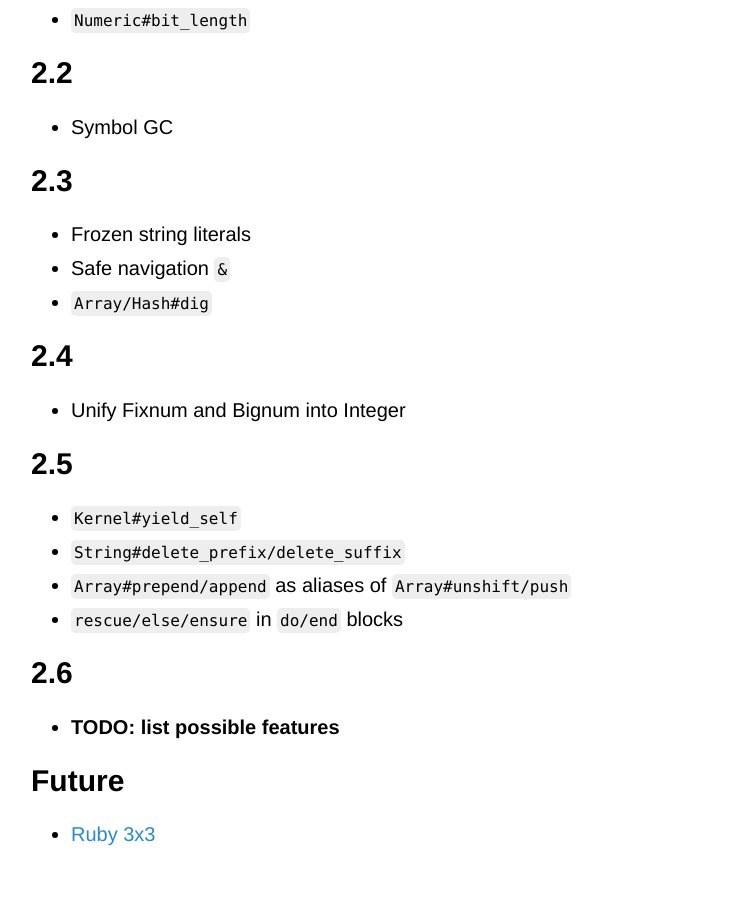
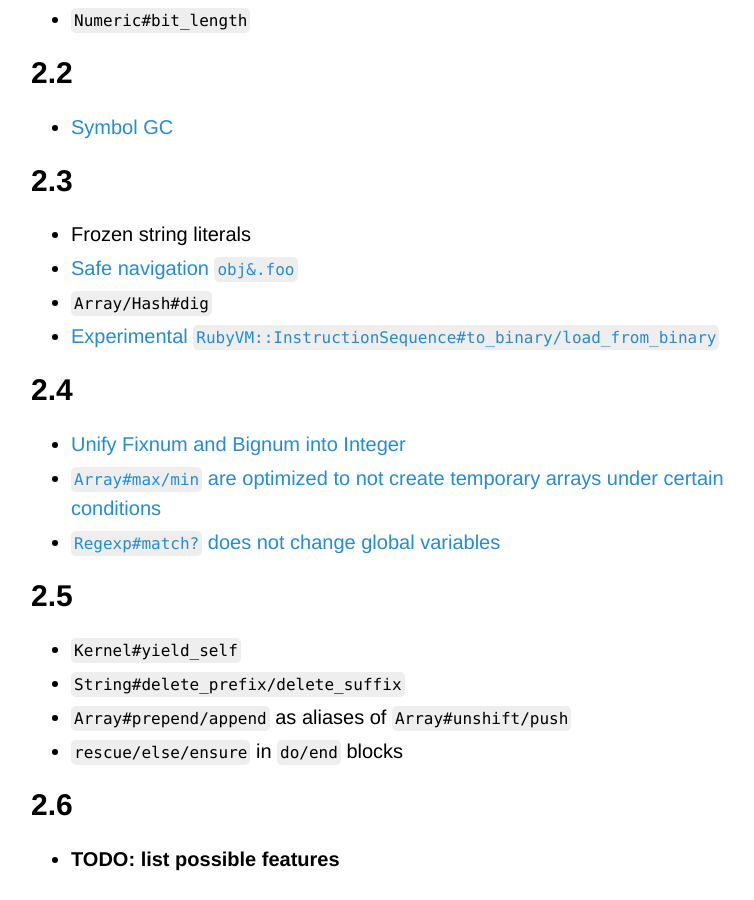
Before and after one commit to Maumagnaguagno/maumagnaguagno.github.io, a Jekyll site: the page built from ruby-versions.md, in a window 1280 px wide and 900 px high, scrolled down 1481 px. Shown: the whole window, without its empty margins (229-983 px from the left). Built offline with Jekyll 4.4.1, drawn with Linux system fonts in a browser that asks for light colours; our own code applies the rules of GitHub Pages for plain Markdown files; before the commit the page ends 2350 px from its top, so only the background shows below that.

Commit message:
Improve Ruby Versions

```diff
--- a/ruby-versions.md
+++ b/ruby-versions.md
@@ -48,15 +48,18 @@ This is a reminder of how Ruby evolved through time.
 - ``Numeric#bit_length``
 
 ## 2.2
-- Symbol GC
+- [Symbol GC](https://bugs.ruby-lang.org/issues/9634)
 
 ## 2.3
 - Frozen string literals
-- Safe navigation ``&``
+- [Safe navigation ``obj&.foo``](https://bugs.ruby-lang.org/issues/11537)
 - ``Array/Hash#dig``
+- [Experimental ``RubyVM::InstructionSequence#to_binary/load_from_binary``](https://bugs.ruby-lang.org/issues/11788)
 
 ## 2.4
-- Unify Fixnum and Bignum into Integer
+- [Unify Fixnum and Bignum into Integer](https://bugs.ruby-lang.org/issues/12005)
+- [``Array#max/min`` are optimized to not create temporary arrays under certain conditions](https://bugs.ruby-lang.org/issues/12172)
+- [``Regexp#match?`` does not change global variables](https://bugs.ruby-lang.org/issues/8110)
 
 ## 2.5
 - ``Kernel#yield_self``
```
